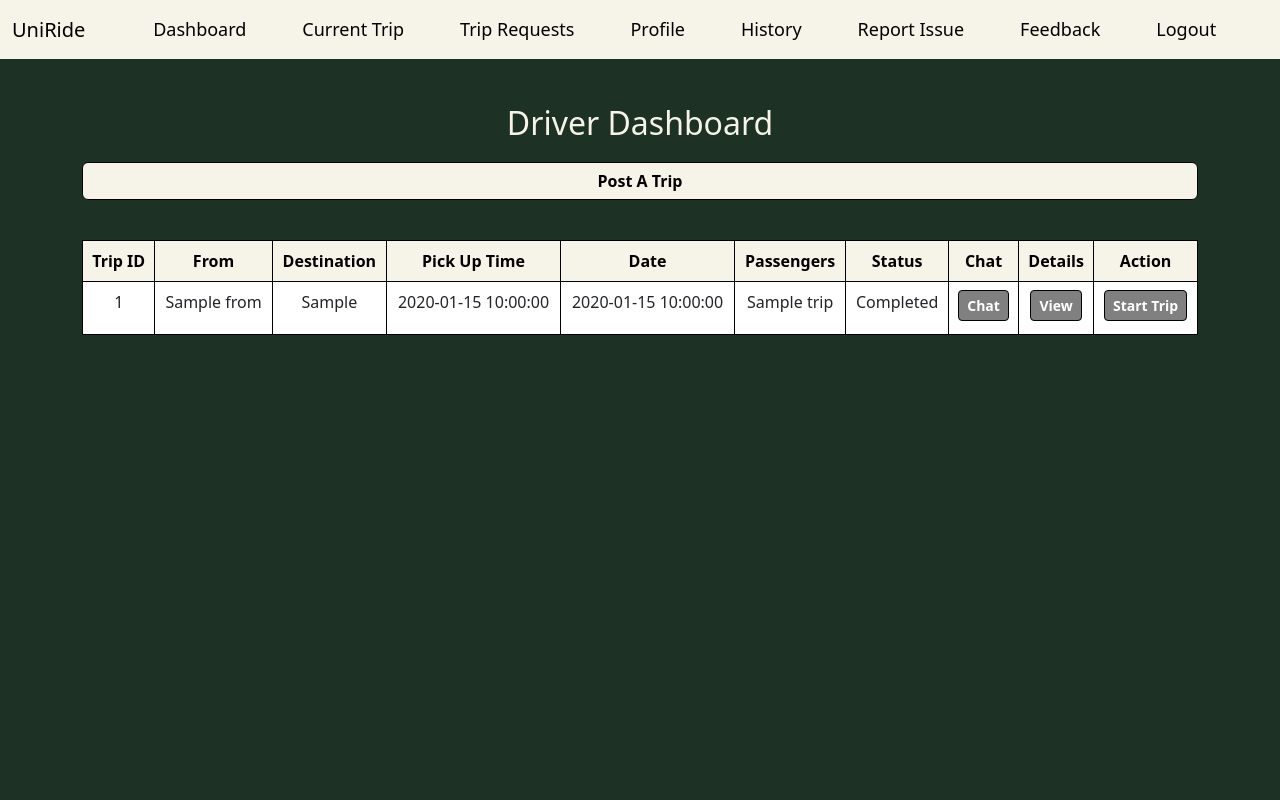
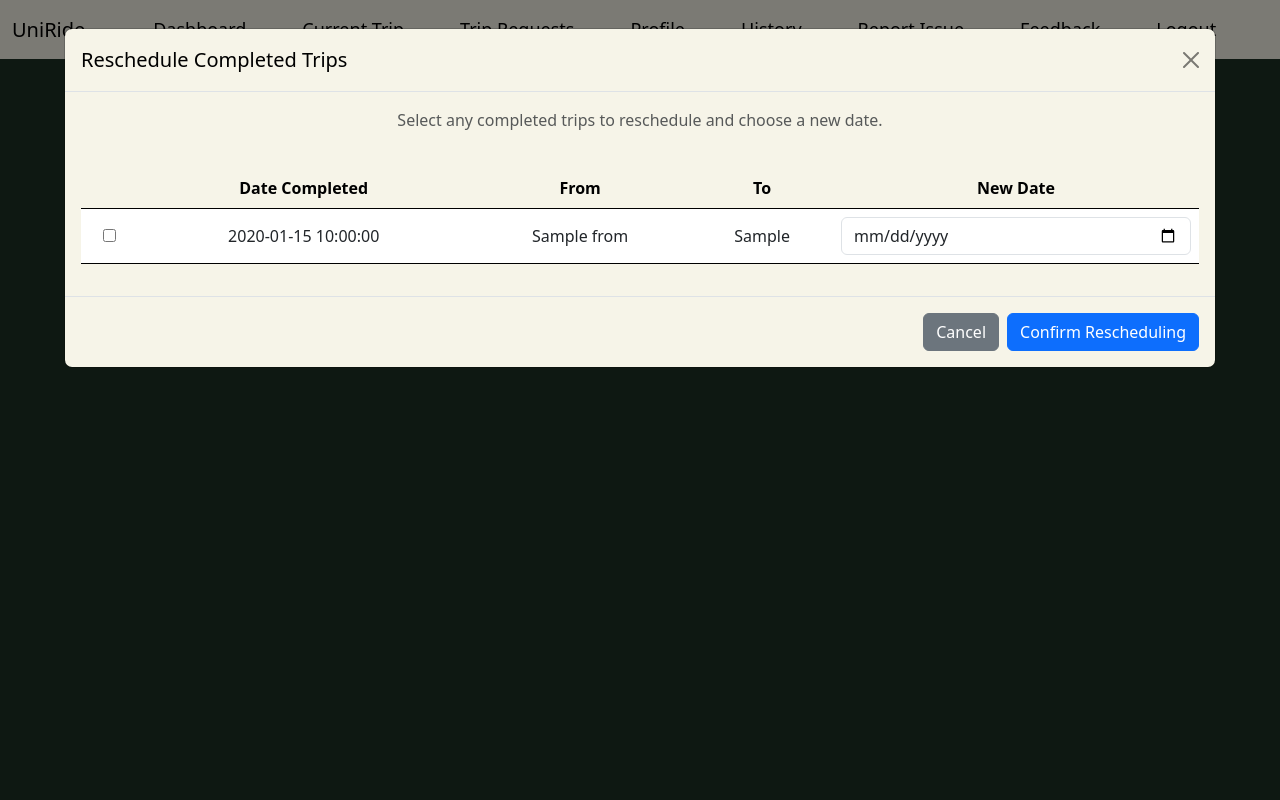
Before and after one commit to norik999/GitHubUniRide, a Flask app: template templates/DriverDashboard.html in a window 1280 px wide. Run offline with Flask 3, Linux system fonts and the light colour scheme; the template is opened without the code that fills it: most values are stand-ins (such as "Sample title", 1, 10 or a date in 2020); some libraries are stand-ins or nearby versions.

Commit message:
Add files via upload

```diff
--- a/templates/DriverDashboard.html
+++ b/templates/DriverDashboard.html
@@ -130,6 +130,9 @@
         h2 {
             text-align: center;
             margin-top: 45px;
+        }
+        .modal-wider {
+            max-width: 90%; /* Adjust to desired width, e.g., 80% or 90% of the viewport width */
         }
     </style>
 </head>
@@ -323,9 +326,68 @@
             </div>
         </div>
     </div>
+    <div class="modal fade" id="rescheduleTripsModal" tabindex="-1" aria-labelledby="rescheduleTripsModalLabel" aria-hidden="true">
+        <div class="modal-dialog modal-lg modal-wider"> <!-- Added modal-wider class -->
+            <div class="modal-content" style="background-color: #f6f4e8; color: black;">
+                <div class="modal-header">
+                    <h5 class="modal-title" id="rescheduleTripsModalLabel">Reschedule Completed Trips</h5>
+                    <button type="button" class="btn-close" data-bs-dismiss="modal" aria-label="Close"></button>
+                </div>
+                <div class="modal-body">
+                    <form id="rescheduleTripsForm" method="POST" action="{{ url_for('driver_recreate_trips') }}">
+                        {% if completed_trips %}
+                            <p class="text-muted text-center">Select any completed trips to reschedule and choose a new date.</p>
+                            <div class="table-responsive">
+                                <table class="table table-hover align-middle">
+                                    <thead>
+                                        <tr class="table-secondary">
+                                            <th scope="col" class="text-center"></th>
+                                            <th scope="col">Date Completed</th>
+                                            <th scope="col">From</th>
+                                            <th scope="col">To</th>
+                                            <th scope="col">New Date</th>
+                                        </tr>
+                                    </thead>
+                                    <tbody>
+                                        {% for trip in completed_trips %}
+                                            <tr>
+                                                <td class="text-center">
+                                                    <input type="checkbox" name="selected_trips" value="{{ trip.TripID }}" aria-label="Select trip">
+                                                </td>
+                                                <td>{{ trip.Date }}</td>
+                                                <td>{{ trip.From }}</td>
+                                                <td>{{ trip.To }}</td>
+                                                <td>
+                                                    <input type="date" name="new_date_{{ trip.TripID }}" class="form-control" min="{{ current_date }}" required>
+                                                </td>
+                                            </tr>
+                                        {% endfor %}
+                                    </tbody>
+                                </table>
+                            </div>
+                        {% else %}
+                            <p class="text-muted">No completed trips available for rescheduling.</p>
+                        {% endif %}
+                    </form>
+                </div>
+                <div class="modal-footer">
+                    <button type="button" class="btn btn-secondary" data-bs-dismiss="modal">Cancel</button>
+                    <button type="submit" form="rescheduleTripsForm" class="btn btn-primary">Confirm Rescheduling</button>
+                </div>
+            </div>
+        </div>
+    </div>
 
     <script src="https://cdn.jsdelivr.net/npm/bootstrap@5.3.0/dist/js/bootstrap.bundle.min.js"></script>
     <script>
+        document.addEventListener("DOMContentLoaded", function() {
+            // Display the reschedule modal only if show_modal is True
+            const showModal = {{ show_modal|tojson }};
+            if (showModal) {
+                const rescheduleTripsModal = new bootstrap.Modal(document.getElementById('rescheduleTripsModal'));
+                rescheduleTripsModal.show();
+            }
+        });
         function editTrip(button) {
             const row = button.closest('tr');
             const cells = row.querySelectorAll('td');
```
Also changed, not shown: templates/RiderDashboard.html (+21 -17 lines).
